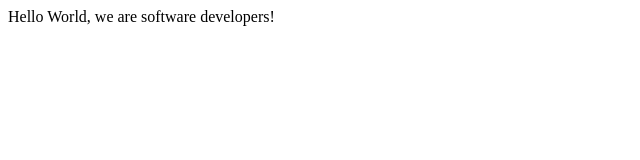
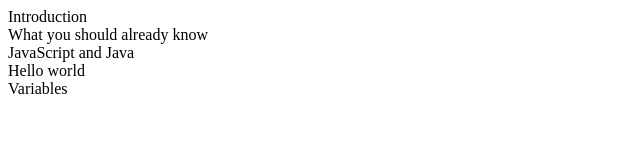
Before and after one commit to yusufobr/destin-youssef-microverse, a plain HTML site: page index.html in a window 1280 px wide. Shown: the whole page, without its empty margins (0-640 px from the left). Drawn offline with Linux system fonts and the light colour scheme.

Commit message:
1st and 2nd features

```diff
--- a/index.html
+++ b/index.html
@@ -9,7 +9,13 @@
   <body>
     <script src="https://cdn.freecodecamp.org/testable-projects-fcc/v1/bundle.js"></script>
 
-    Hello World, we are software developers!
+      <main id="main-doc">
+        <section class="main-section">Introduction</section>
+        <section class="main-section">What you should already know</section>
+        <section class="main-section">JavaScript and Java</section>
+        <section class="main-section">Hello world</section>
+        <section class="main-section">Variables</section>
+      </main>
 
     <script  src="js/index.js"></script>
   </body>
```
